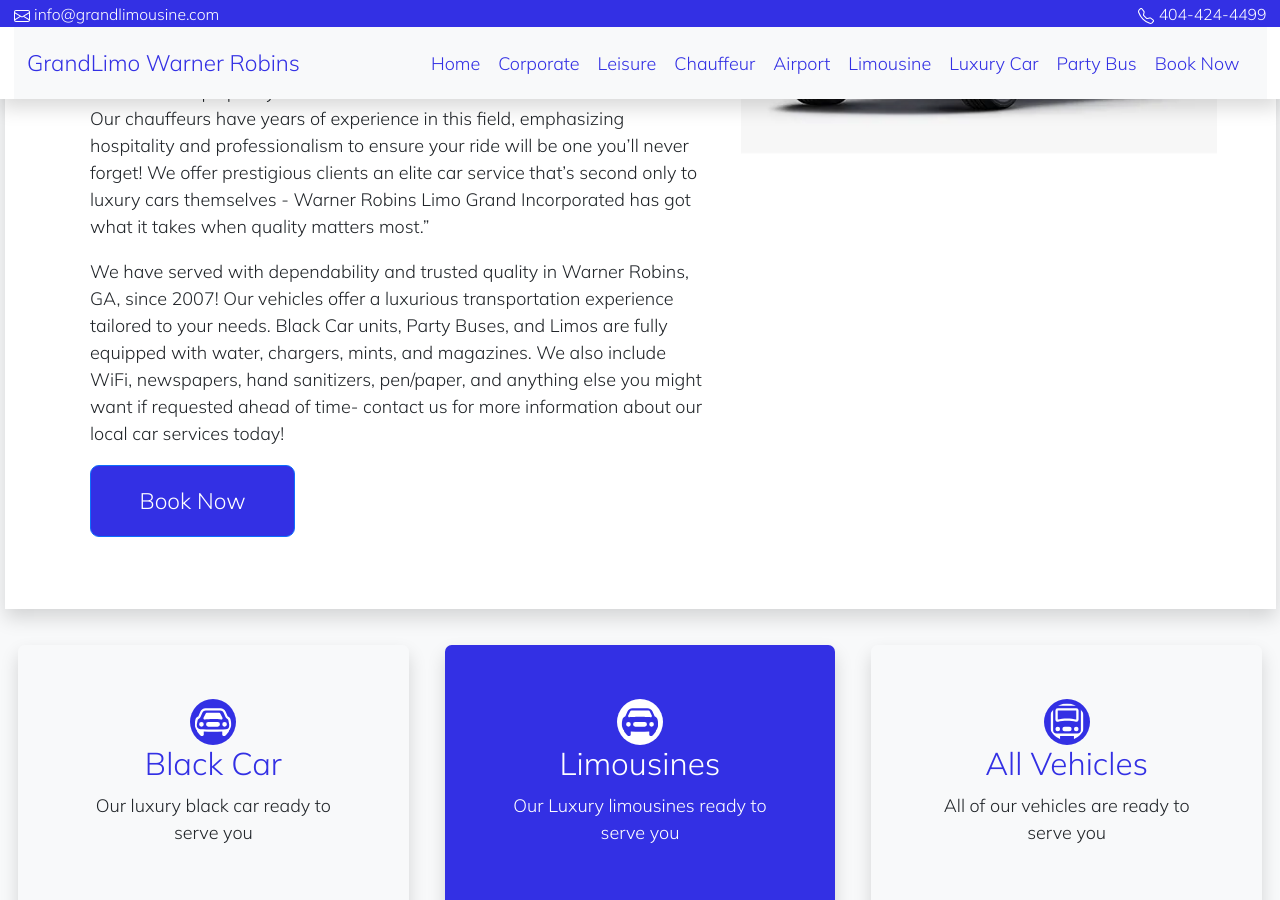
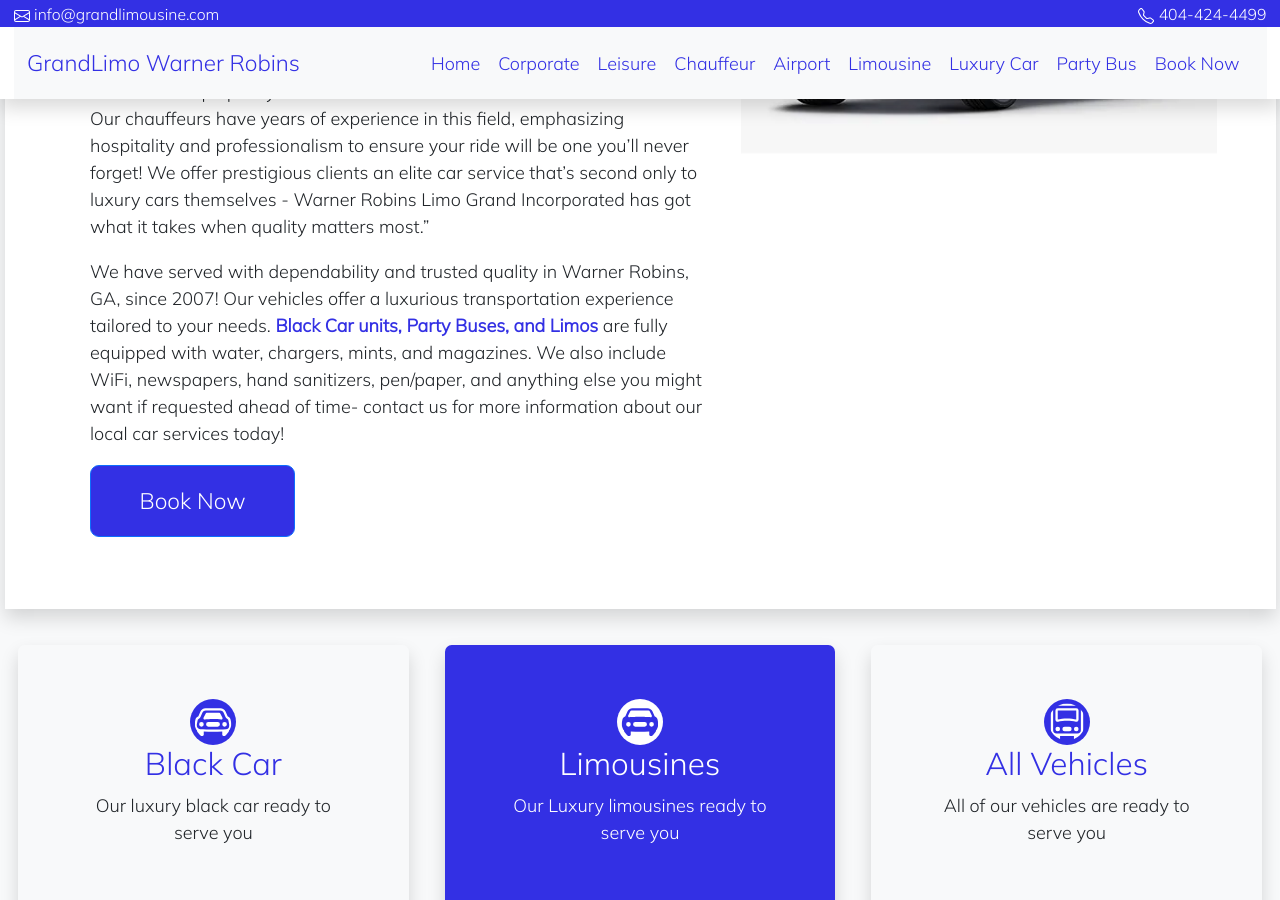
Before and after one commit to wynngrand/grandlimowarner-robins, a Jekyll site: the page built from index.md, in a window 1280 px wide and 900 px high, scrolled down 766 px. Built offline with Jekyll 4.4.1, drawn with Linux system fonts in a browser that asks for light colours; part of the change alters nothing that is shown.

```diff
--- a/index.md
+++ b/index.md
@@ -12,4 +12,4 @@ Grand Limousine is the best [Warner Robins Limo, Party Bus, and Black Car Servic
 
 We are the top-quality [**limousine**](https://www.grandlimowarner-robins.com/ "Limousine warner robins") services with a swift and discreet service. Our chauffeurs have years of experience in this field, emphasizing hospitality and professionalism to ensure your ride will be one you'll never forget! We offer prestigious clients an elite car service that's second only to luxury cars themselves - Warner Robins Limo Grand Incorporated has got what it takes when quality matters most."
 
-We have served with dependability and trusted quality in Warner Robins, GA, since 2007! Our vehicles offer a luxurious transportation experience tailored to your needs. Black Car units, Party Buses, and Limos are fully equipped with water, chargers, mints, and magazines. We also include WiFi, newspapers, hand sanitizers, pen/paper, and anything else you might want if requested ahead of time- contact us for more information about our local car services today!
+We have served with dependability and trusted quality in Warner Robins, GA, since 2007! Our vehicles offer a luxurious transportation experience tailored to your needs. [**Black Car units, Party Buses, and Limos**](https://www.grandlimowarner-robins.com/ "warner robins black car, party buses, limousines") are fully equipped with water, chargers, mints, and magazines. We also include WiFi, newspapers, hand sanitizers, pen/paper, and anything else you might want if requested ahead of time- contact us for more information about our local car services today!
```
